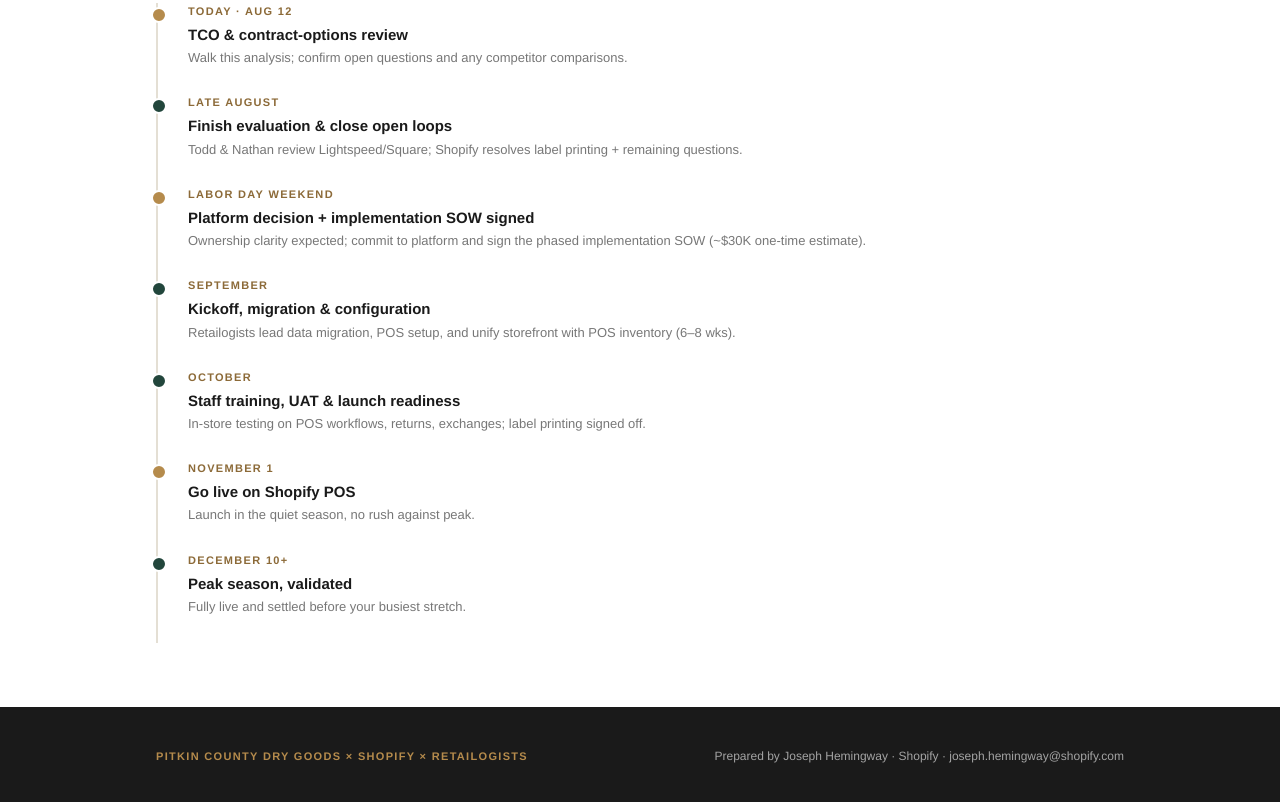
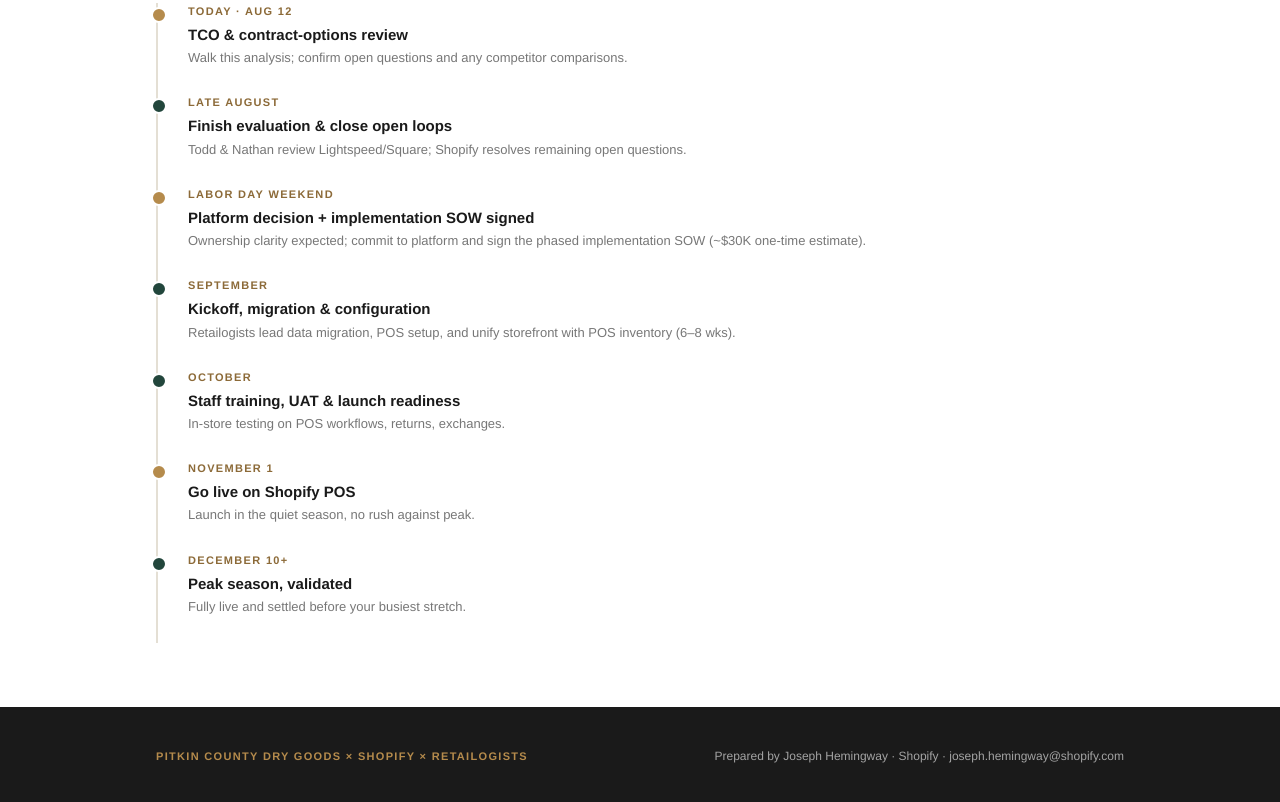
Before and after one commit to Jhemingway04/pcdg-tco-review-3d5e66d5, a plain HTML site: page index.html in a window 1280 px wide. Shown: the part 8136-8938 px from the top of the page. Drawn offline with Linux system fonts and the light colour scheme.

Commit message:
Remove remaining label-printing mentions from timeline

```diff
--- a/index.html
+++ b/index.html
@@ -424,10 +424,10 @@
 
     <div class="timeline">
       <div class="tl-item key"><div class="tl-date">Today · Aug 12</div><div class="tl-title">TCO & contract-options review</div><div class="tl-desc">Walk this analysis; confirm open questions and any competitor comparisons.</div></div>
-      <div class="tl-item"><div class="tl-date">Late August</div><div class="tl-title">Finish evaluation & close open loops</div><div class="tl-desc">Todd & Nathan review Lightspeed/Square; Shopify resolves label printing + remaining questions.</div></div>
+      <div class="tl-item"><div class="tl-date">Late August</div><div class="tl-title">Finish evaluation & close open loops</div><div class="tl-desc">Todd & Nathan review Lightspeed/Square; Shopify resolves remaining open questions.</div></div>
       <div class="tl-item key"><div class="tl-date">Labor Day Weekend</div><div class="tl-title">Platform decision + implementation SOW signed</div><div class="tl-desc">Ownership clarity expected; commit to platform and sign the phased implementation SOW (~$30K one-time estimate).</div></div>
       <div class="tl-item"><div class="tl-date">September</div><div class="tl-title">Kickoff, migration & configuration</div><div class="tl-desc">Retailogists lead data migration, POS setup, and unify storefront with POS inventory (6–8 wks).</div></div>
-      <div class="tl-item"><div class="tl-date">October</div><div class="tl-title">Staff training, UAT & launch readiness</div><div class="tl-desc">In-store testing on POS workflows, returns, exchanges; label printing signed off.</div></div>
+      <div class="tl-item"><div class="tl-date">October</div><div class="tl-title">Staff training, UAT & launch readiness</div><div class="tl-desc">In-store testing on POS workflows, returns, exchanges.</div></div>
       <div class="tl-item key"><div class="tl-date">November 1</div><div class="tl-title">Go live on Shopify POS</div><div class="tl-desc">Launch in the quiet season, no rush against peak.</div></div>
       <div class="tl-item"><div class="tl-date">December 10+</div><div class="tl-title">Peak season, validated</div><div class="tl-desc">Fully live and settled before your busiest stretch.</div></div>
     </div>
```
